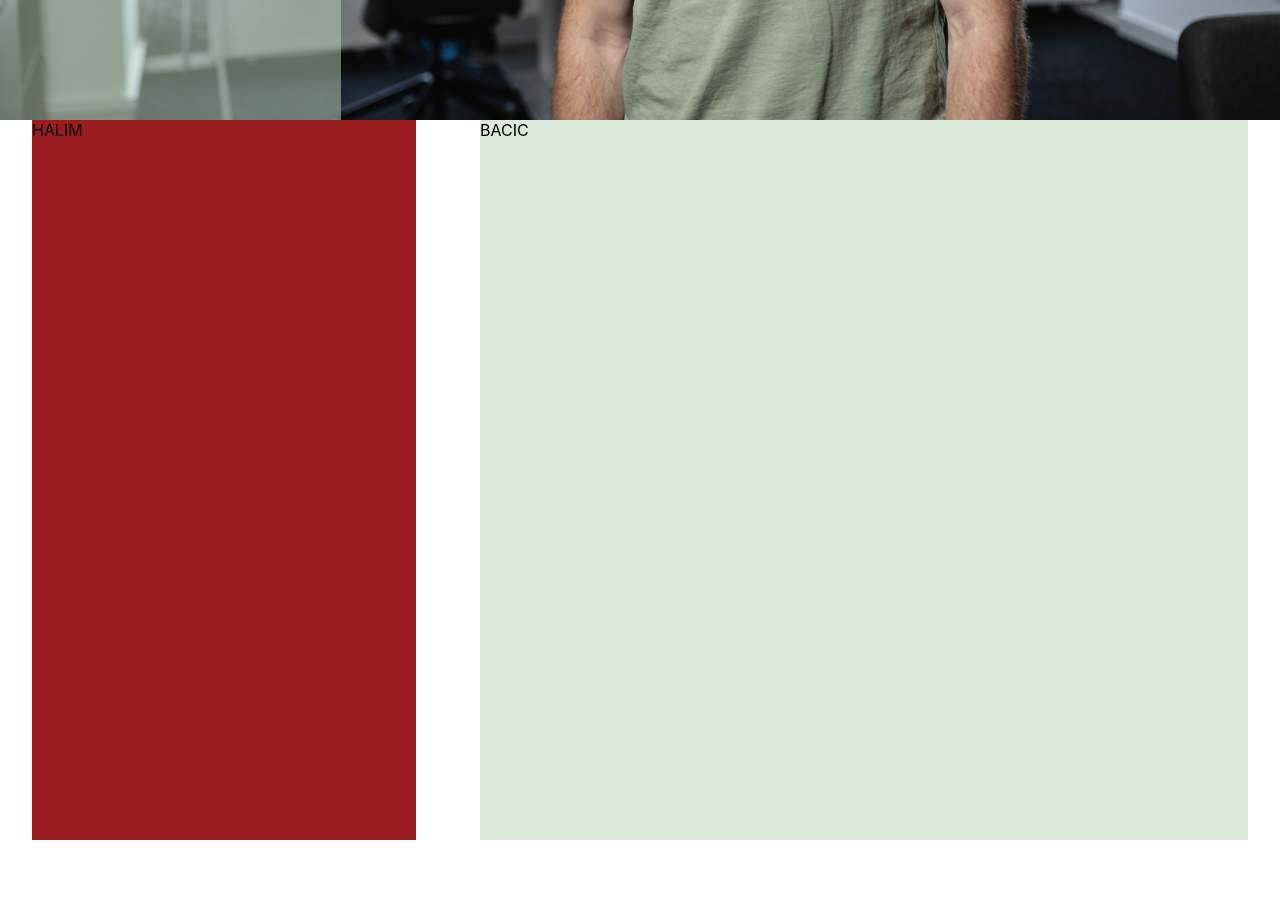
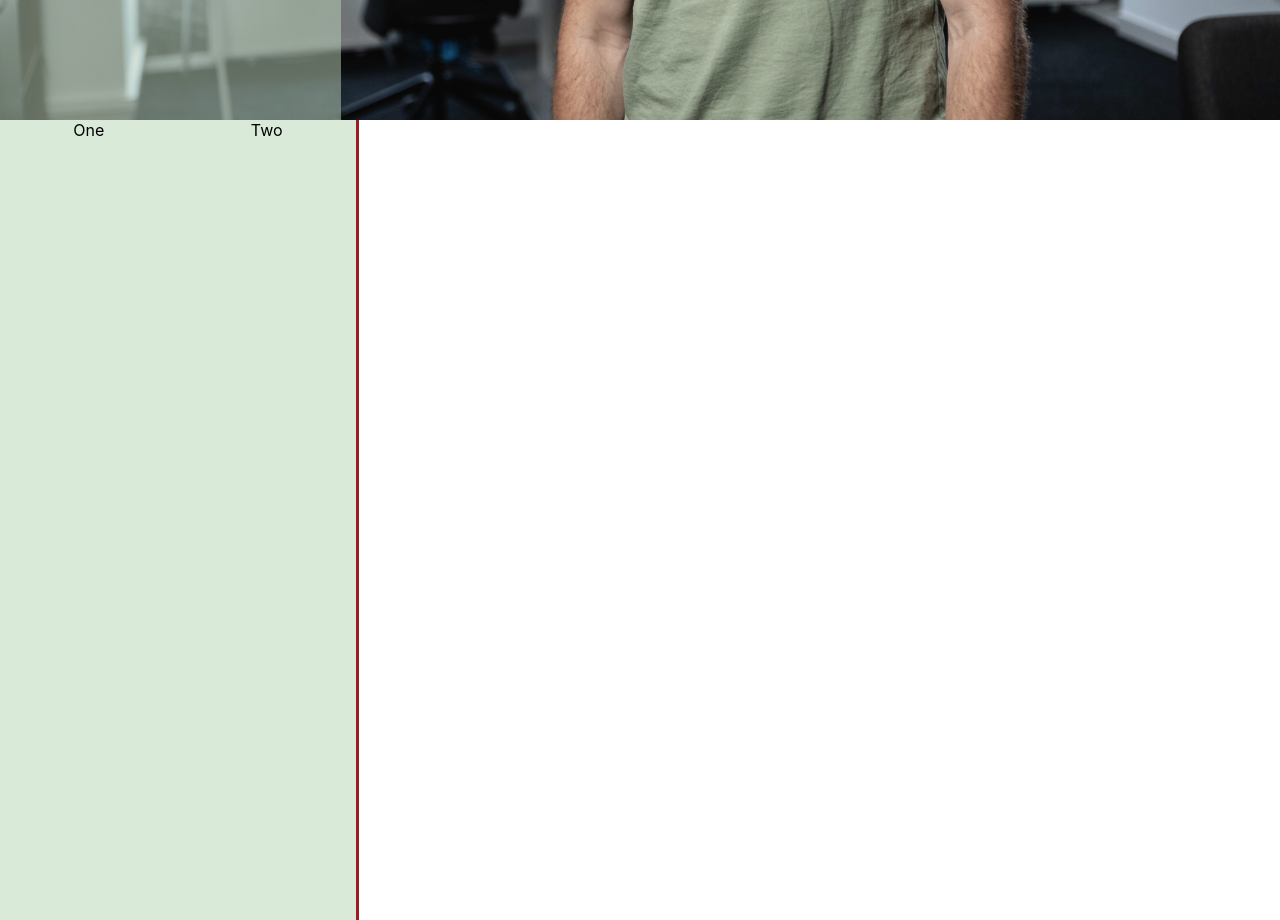
Before and after one commit to HalimBacic/HalimBacicDev, a React (Create React App) app in the folder halimbacic/: page / in a window 1280 px wide. Shown: the part 680-1600 px from the top of the page. Built offline with nearby package versions, Linux system fonts and the light colour scheme; a web font is replaced by a local one.

Commit message:
About change

```diff
--- a/halimbacic/src/components/About.js
+++ b/halimbacic/src/components/About.js
@@ -1,15 +1,17 @@
 import { Box, Stack } from '@mui/material'
 import React from 'react'
 import '../style/about.css'
+import { Progress } from "@nextui-org/react";
 
 function About() {
   return (
     <div className='aboutContainer'>
-              <Box className='leftBox' sx={{width:'30%', height:'90%'}}>
-                HALIM
+              <Box className='leftBox' sx={{width:'27.8%', height:'100%'}}>
+                <Box>One</Box>
+                <Box>Two</Box>
               </Box>
-              <Box className='rightBox' sx={{width:'60%', height:'90%'}}>
-                BACIC
+              <Box className='rightBox' sx={{width:'68%', height:'100%'}}>
+
               </Box>
     </div>
   )
--- a/halimbacic/src/style/about.css
+++ b/halimbacic/src/style/about.css
@@ -4,15 +4,19 @@
     margin:0;
     display: flex;
     flex-direction: row;
-    justify-content: space-around;
 }
 
 .rightBox
 {
-    background-color: rgba(181, 214, 178, .5);
+
 }
 
 .leftBox
 {
-    background-color: #9b1d20;
+    border-right: 3px solid #9b1d20;
+    background-color: rgba(181, 214, 178, .5);
+    display: flex;
+    flex-direction: row;
+    justify-content:space-around;
+    margin: 0%;
 }
```
